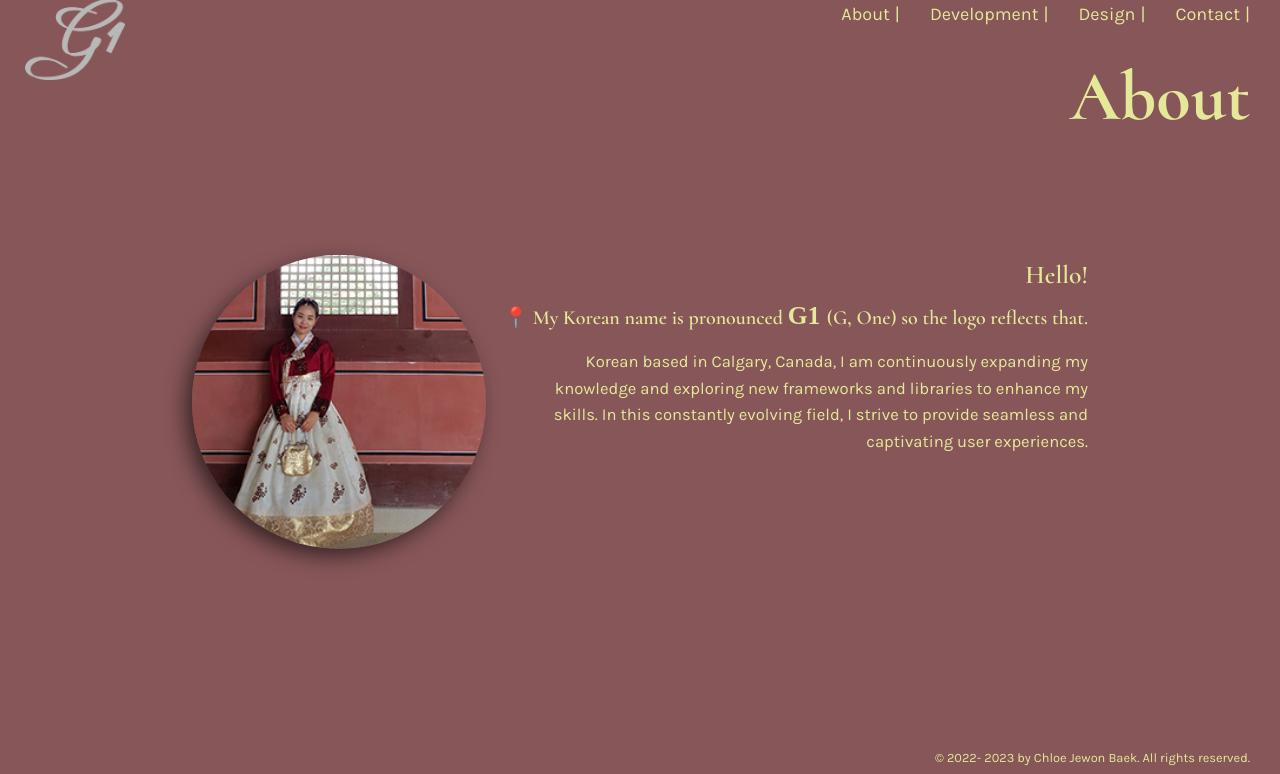
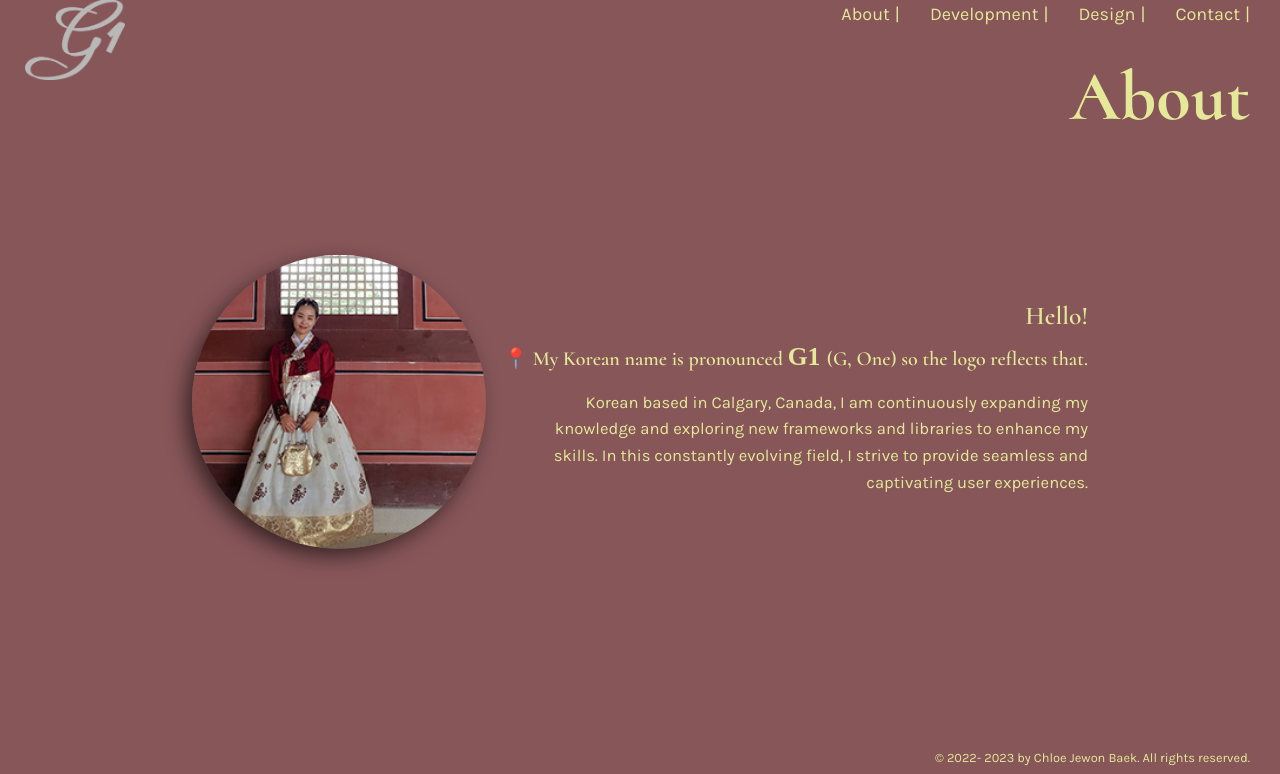
Before and after one commit to chloe-baek/portfolio-2023, a PHP site: page /about.php in a window 1280 px wide. Shown: the part 26-800 px from the top of the page. Run offline with PHP 8.4, Linux system fonts and the light colour scheme; some libraries are stand-ins or nearby versions; some web fonts are replaced.

Commit message:
update about css

```diff
--- a/css/style.css
+++ b/css/style.css
@@ -145,15 +145,20 @@ a {
     @media only screen and (max-width: 56.25em) {
       .about__img {
         width: 40%;
-        height: 40%; } }
+        height: 40%;
+        margin-left: 5rem; } }
     @media only screen and (max-width: 37.5em) {
       .about__img {
         display: none; } }
     .about__img-avartar {
       width: 20%; }
-  @media only screen and (max-width: 37.5em) {
-    .about__para {
-      transform: none; } }
+  .about__para {
+    display: flex;
+    flex-direction: column;
+    justify-content: center; }
+    @media only screen and (max-width: 37.5em) {
+      .about__para {
+        transform: none; } }
   .about__p {
     text-align: right;
     padding-left: 3rem;
@@ -369,7 +374,7 @@ a {
       font-family: 'Cormorant', serif;
       border-top: 1px solid; }
   .home__para > strong {
-    font-size: 1.5vw; }
+    font-size: clamp(1.3rem, 1.5vw, 3rem); }
 
 .work {
   position: relative;
--- a/sass/layout/_about.scss
+++ b/sass/layout/_about.scss
@@ -28,6 +28,7 @@
     @include respond(tab-port) {
       width: 40%;
       height: 40%;
+      margin-left: 5rem;
     }
     @include respond(phone) {
       display: none;
@@ -35,20 +36,14 @@
 
     &-avartar {
       width: 20%;
-      // position: fixed;
-      // left: 77%;
-      // top: 72%;
-      // width: clamp(160px, 15vw, 260px);
-      // height: clamp(160px, 15vw, 260px);
-      // z-index: -99;
-
-      // @include respond(tab-port) {
-      //   display: none;
-      // }
     }
   }
 
   &__para {
+    display: flex;
+    flex-direction: column;
+    justify-content: center;
+
     @include respond(phone) {
       transform: none;
     }
--- a/sass/layout/_header.scss
+++ b/sass/layout/_header.scss
@@ -174,6 +174,6 @@
   }
 
   &__para > strong {
-    font-size: $font-size-lg;
+    font-size: clamp(1.3rem, $font-size-lg, 3rem);
   }
 }
```
